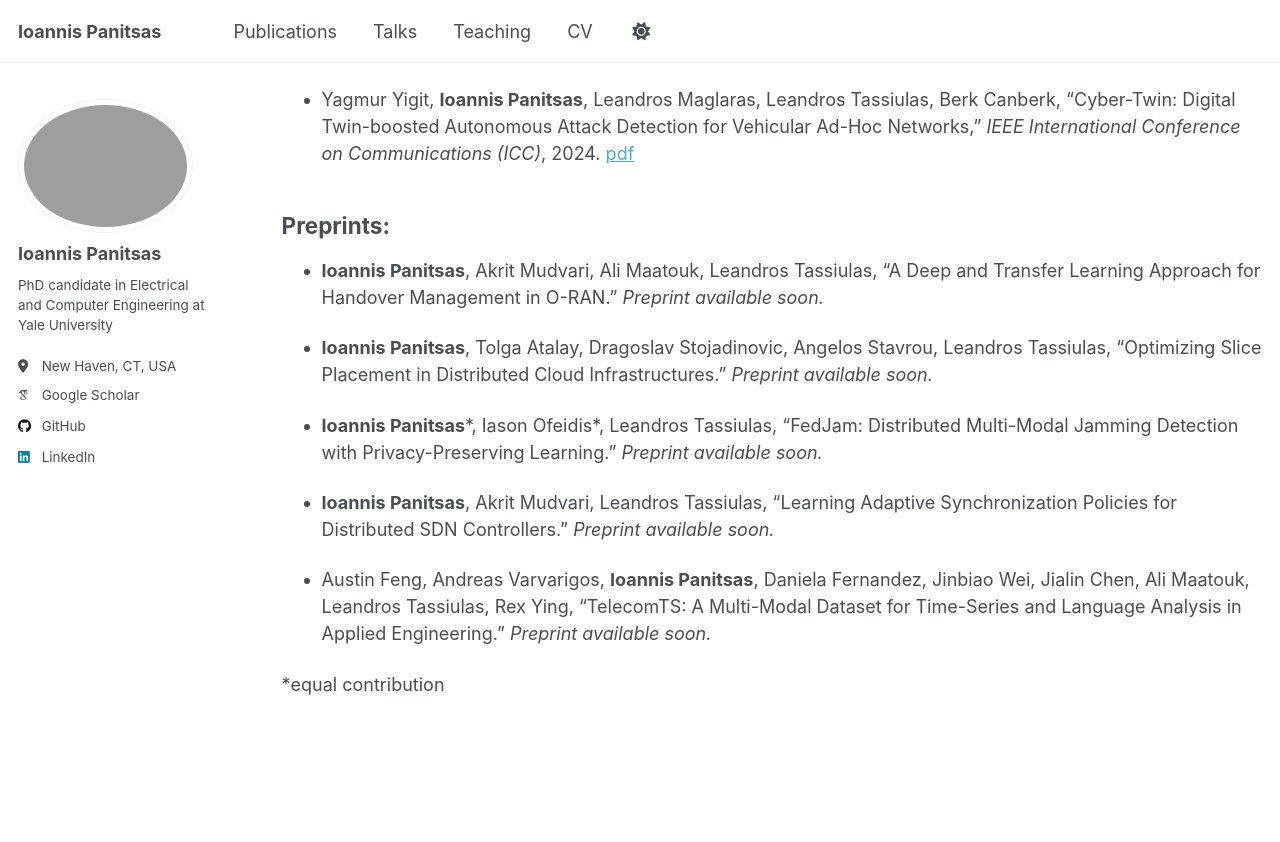
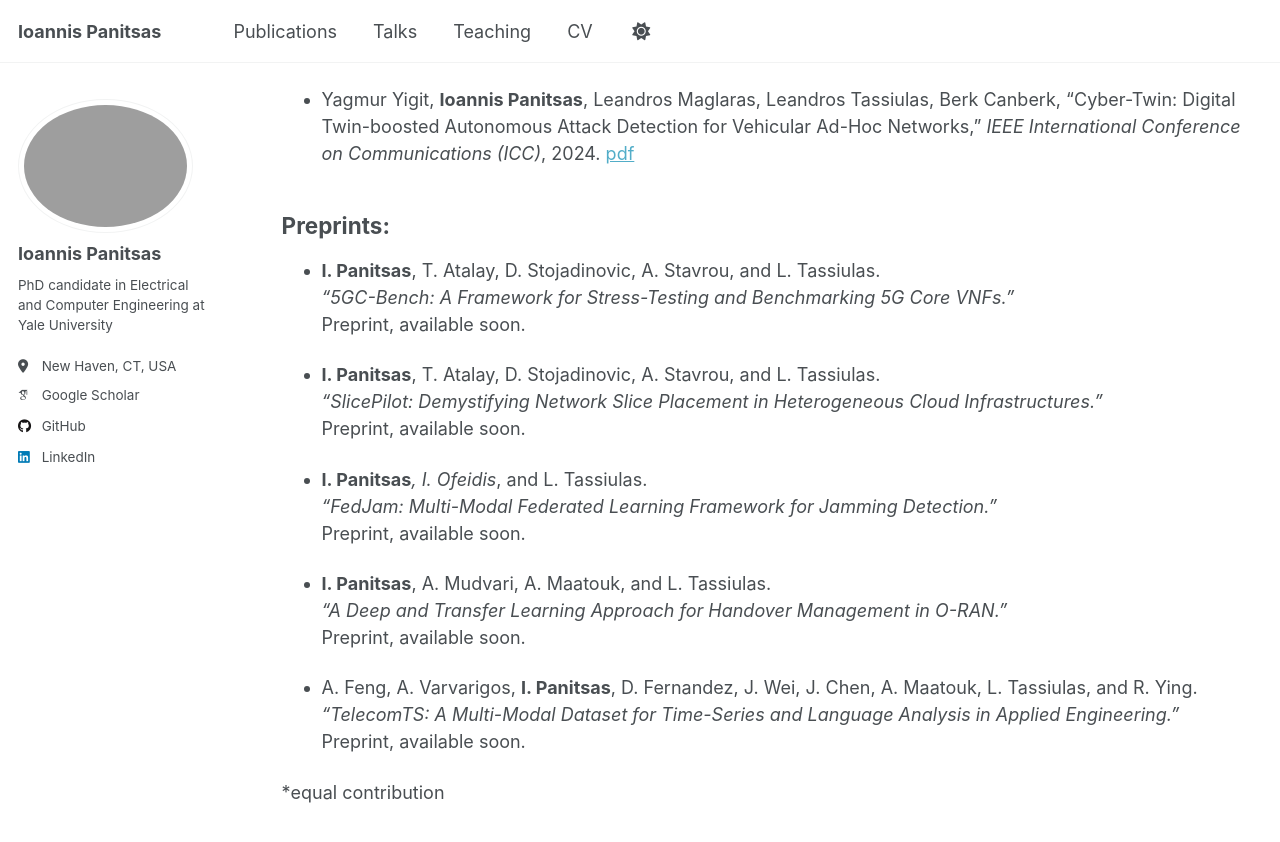
Before and after one commit to panitsasi/panitsasi.github.io, a Jekyll site: the page built from _pages/publications.md, in a window 1280 px wide and 900 px high, scrolled down 385 px. Shown: the top 842 px of the window. Built offline with Jekyll 4.4.1, drawn with Linux system fonts in a browser that asks for light colours; some web fonts are replaced.

Commit message:
Update publications.md

```diff
--- a/_pages/publications.md
+++ b/_pages/publications.md
@@ -14,16 +14,24 @@ Please find my full publication list at [my Google Scholar profile](https://scho
 * Yagmur Yigit, **Ioannis Panitsas**, Leandros Maglaras, Leandros Tassiulas, Berk Canberk, “Cyber-Twin: Digital Twin-boosted Autonomous Attack Detection for Vehicular Ad-Hoc Networks,” *IEEE International Conference on Communications (ICC)*, 2024. [pdf](/files/Cyber_Twin_Digital_Twin_Boosted_Autonomous_Attack_Detection_for_Vehicular_Ad-Hoc_Networks.pdf)
 
 ## Preprints:
+- **I. Panitsas**, T. Atalay, D. Stojadinovic, A. Stavrou, and L. Tassiulas.
+  *“5GC-Bench: A Framework for Stress-Testing and Benchmarking 5G Core VNFs.”*
+  Preprint, available soon.
 
-* **Ioannis Panitsas**, Akrit Mudvari, Ali Maatouk, Leandros Tassiulas, “A Deep and Transfer Learning Approach for Handover Management in O-RAN.” *Preprint available soon.*
+- **I. Panitsas**, T. Atalay, D. Stojadinovic, A. Stavrou, and L. Tassiulas.
+  *“SlicePilot: Demystifying Network Slice Placement in Heterogeneous Cloud Infrastructures.”*
+  Preprint, available soon.
 
-* **Ioannis Panitsas**, Tolga Atalay, Dragoslav Stojadinovic, Angelos Stavrou, Leandros Tassiulas, “Optimizing Slice Placement in Distributed Cloud Infrastructures.” *Preprint available soon.*
+- **I. Panitsas***, I. Ofeidis*, and L. Tassiulas.
+  *“FedJam: Multi-Modal Federated Learning Framework for Jamming Detection.”*
+  Preprint, available soon.
 
-* **Ioannis Panitsas**\*, Iason Ofeidis\*, Leandros Tassiulas, “FedJam: Distributed Multi-Modal Jamming Detection with Privacy-Preserving Learning.” *Preprint available soon.*
+- **I. Panitsas**, A. Mudvari, A. Maatouk, and L. Tassiulas.
+  *“A Deep and Transfer Learning Approach for Handover Management in O-RAN.”*
+  Preprint, available soon.
 
-* **Ioannis Panitsas**, Akrit Mudvari, Leandros Tassiulas, “Learning Adaptive Synchronization Policies for Distributed SDN Controllers.” *Preprint available soon.*
-
-* Austin Feng, Andreas Varvarigos, **Ioannis Panitsas**, Daniela Fernandez, Jinbiao Wei, Jialin Chen, Ali Maatouk, Leandros Tassiulas, Rex Ying, “TelecomTS: A Multi-Modal Dataset for Time-Series and Language Analysis in Applied Engineering.” *Preprint available soon.*
-
+- A. Feng, A. Varvarigos, **I. Panitsas**, D. Fernandez, J. Wei, J. Chen, A. Maatouk, L. Tassiulas, and R. Ying.
+  *“TelecomTS: A Multi-Modal Dataset for Time-Series and Language Analysis in Applied Engineering.”*
+  Preprint, available soon.
 
 \*equal contribution
```
